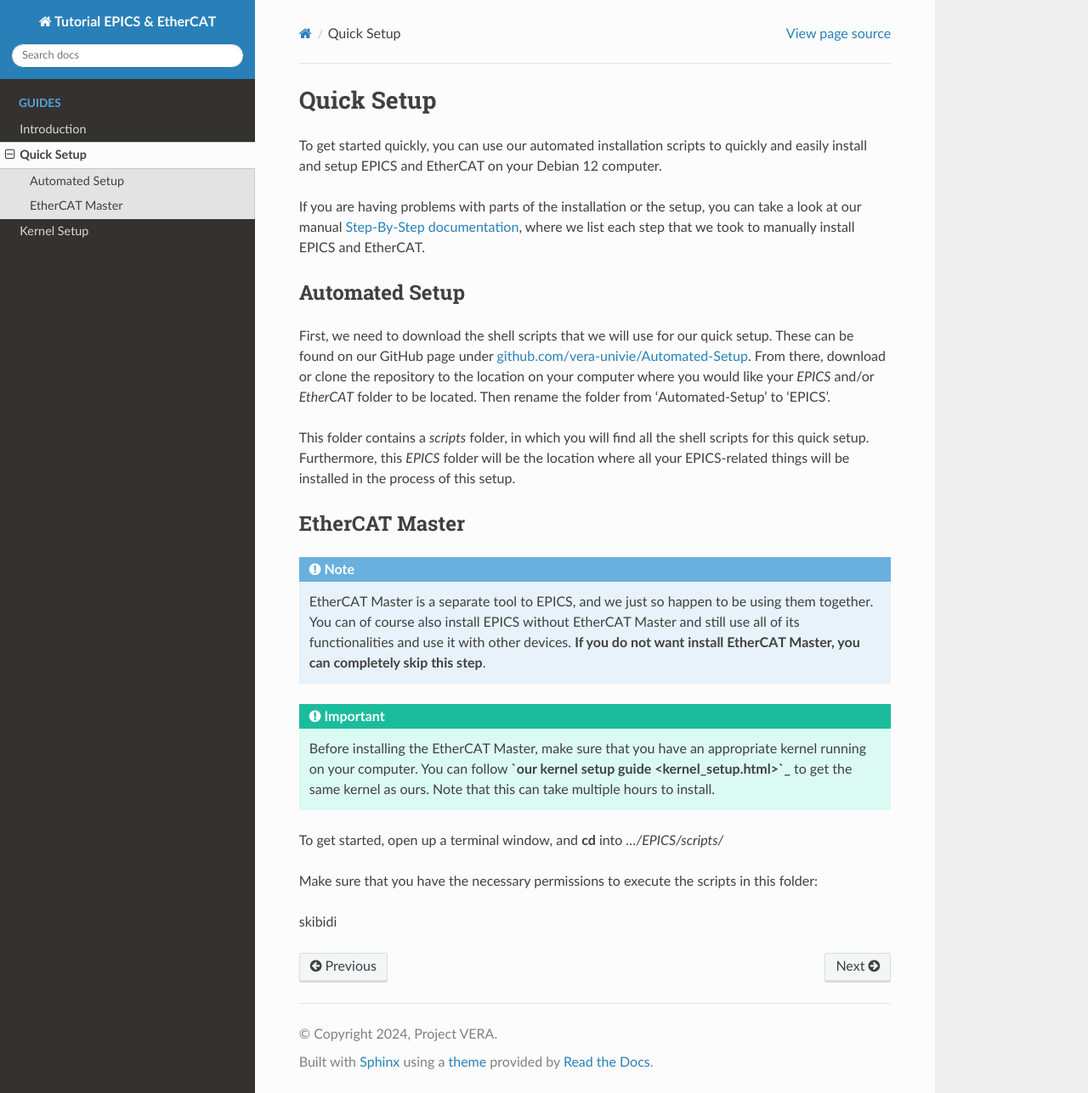
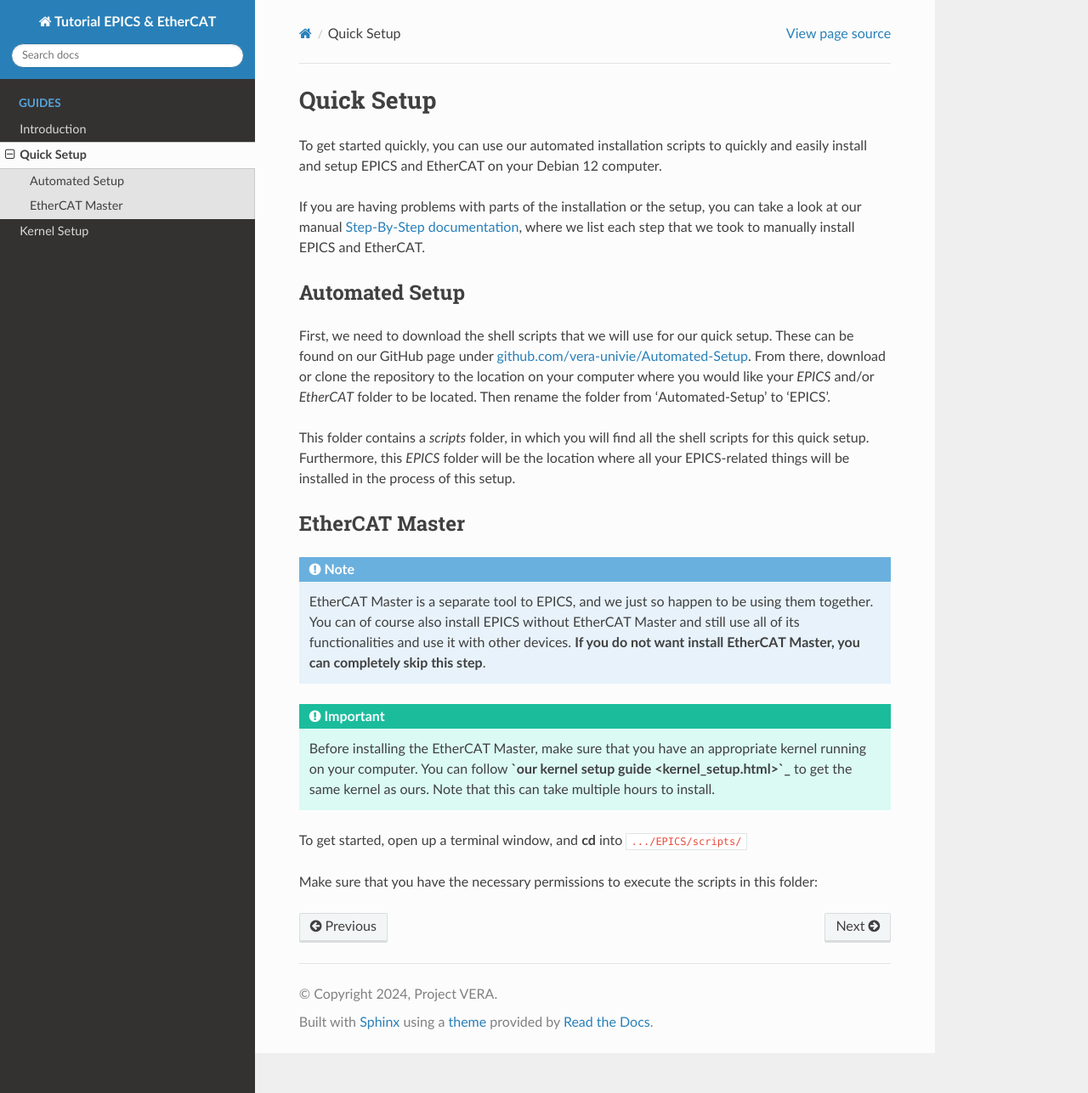
Before and after one commit to vera-univie/Tutorial-EPICS-EtherCAT, a Sphinx documentation site: the page built from docs/source/quick_setup.rst, in a window 1280 px wide and 1287 px high. Shown: the whole window at 85% size. Built offline with Sphinx 7.4.7 and the Read the Docs theme 3.1.0, drawn with Linux system fonts in a browser that asks for light colours.

Commit message:
work on quick setup

```diff
--- a/docs/source/quick_setup.rst
+++ b/docs/source/quick_setup.rst
@@ -30,12 +30,9 @@
     to get the same kernel as ours. Note that this can take multiple hours to install.
 
 
-To get started, open up a terminal window, and **cd** into *.../EPICS/scripts/*
+To get started, open up a terminal window, and **cd** into ``.../EPICS/scripts/``
 
 Make sure that you have the necessary permissions to execute the scripts in this folder:
 
-.. code-block:: shell
-    sudo chmod u+x .
-
-
-skibidi
+.. code-block:: console
+    $ sudo chmod u+x .
```
